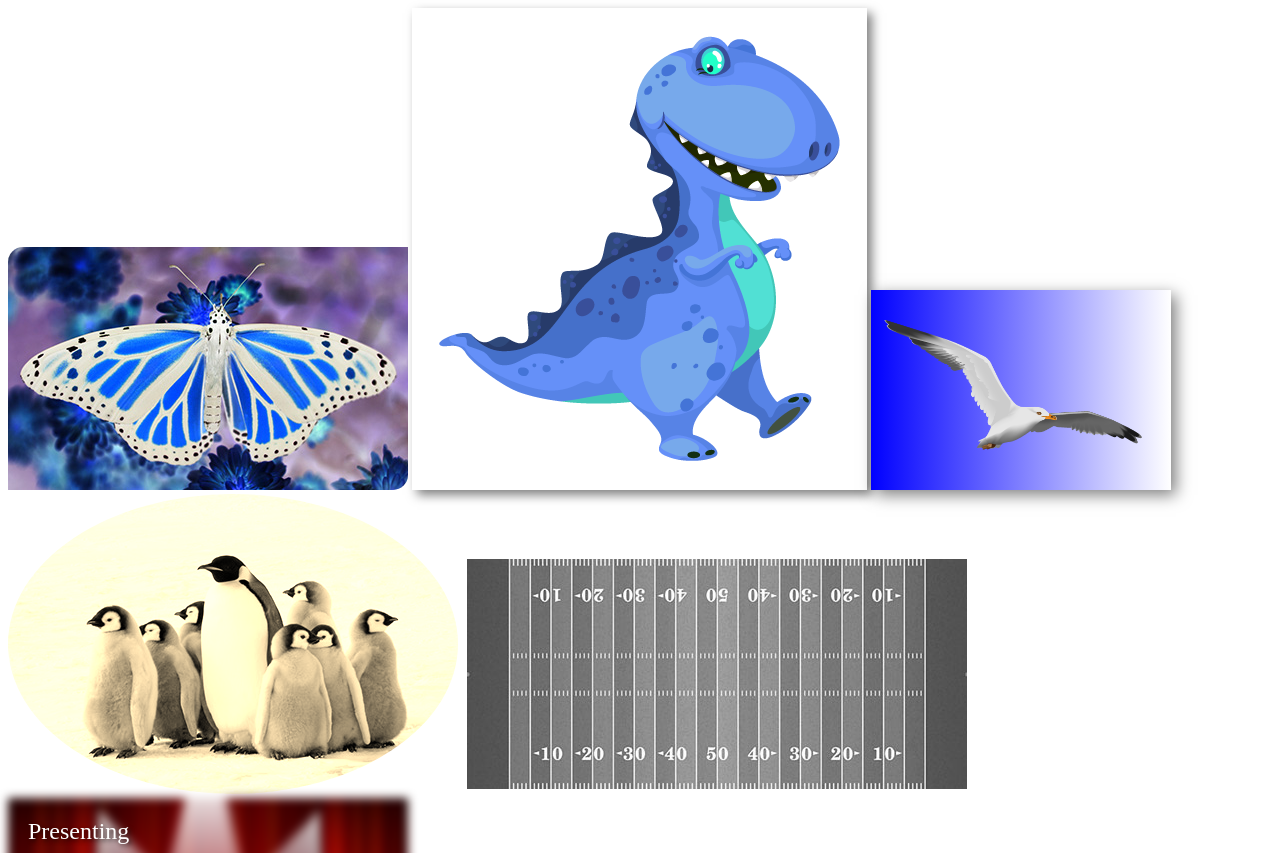
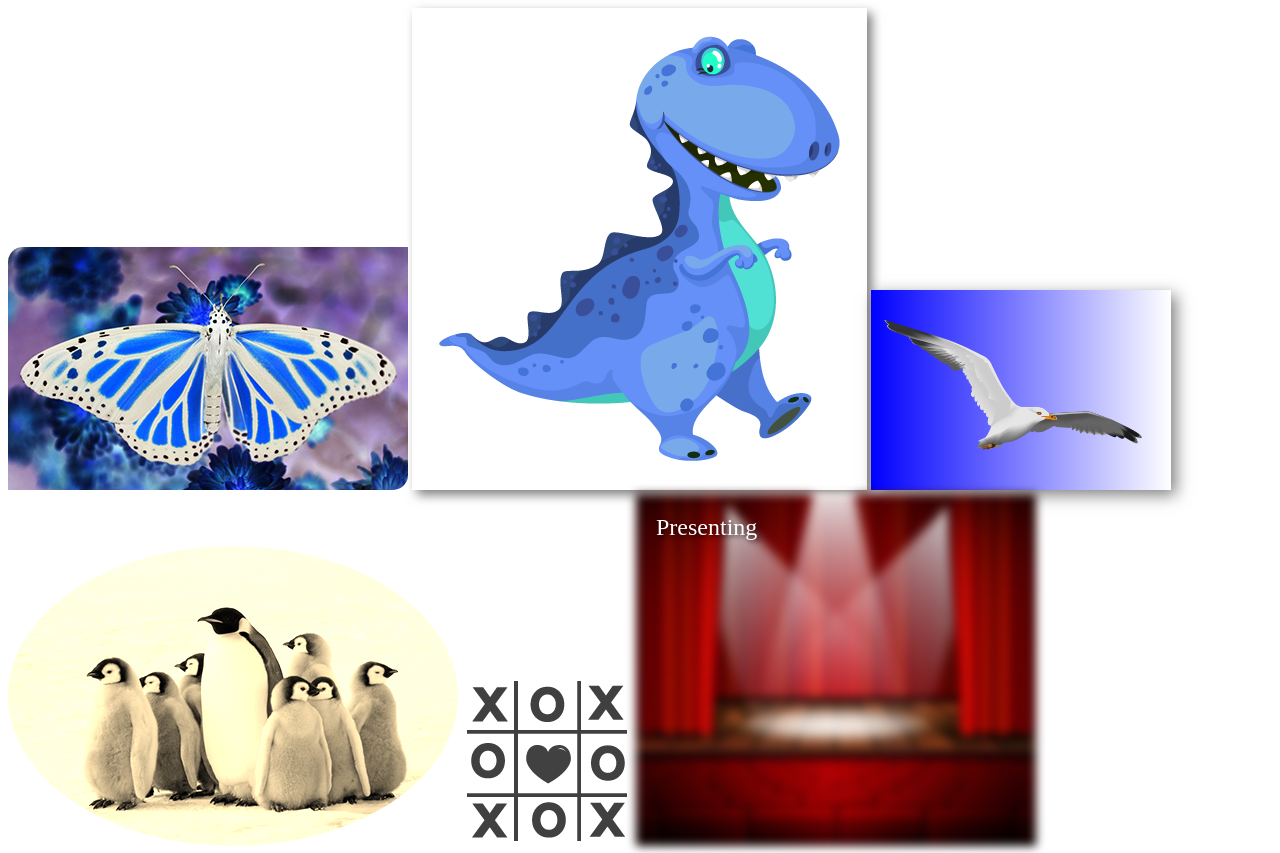
Before and after one commit to albeave-byte/albeave-byte.github.io, a plain HTML site: page imitation3.0.html in a window 1280 px wide. Shown: the top 853 px of the page. Drawn offline with Linux system fonts and the light colour scheme.

Commit message:
Update imitation3.0.html

```diff
--- a/imitation3.0.html
+++ b/imitation3.0.html
@@ -63,7 +63,7 @@
     <img src="pictures/penguins.jpg" alt="Sepia Rounded Image" class="sepia">
     </div>
     <div class='image-container'>
-        <img src="pictures/football_field.jpg"
+        <img src="pictures/tic-tac-toe.png"
             class="border-image" alt="border image">
     </div>
     <div class="image-container">
```
